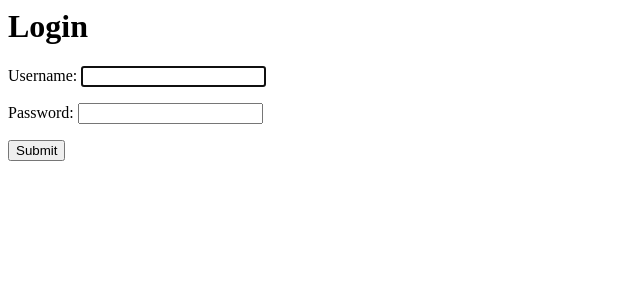
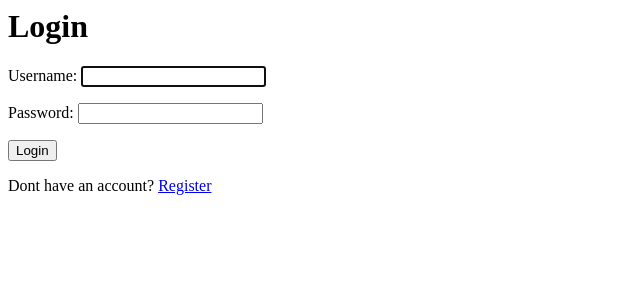
Before and after one commit to namita0210/To-Do, a Django app: page /login/ in a window 1280 px wide. Shown: the top 300 px of the page, without its empty margins (0-640 px from the left). Run offline with Django 4.2, Linux system fonts and the light colour scheme.

Commit message:
login page fixtures

```diff
--- a/todo_list/base/templates/base/login.html
+++ b/todo_list/base/templates/base/login.html
@@ -2,5 +2,7 @@
 <form>
     {%  csrf_token %}
     {{form.as_p}}
-    <input type="submit">
+    <input type="submit" value="Login">
 </form>
+
+<p>Dont have an account? <a href=" {% url 'register' %}">Register</a></p>
```
